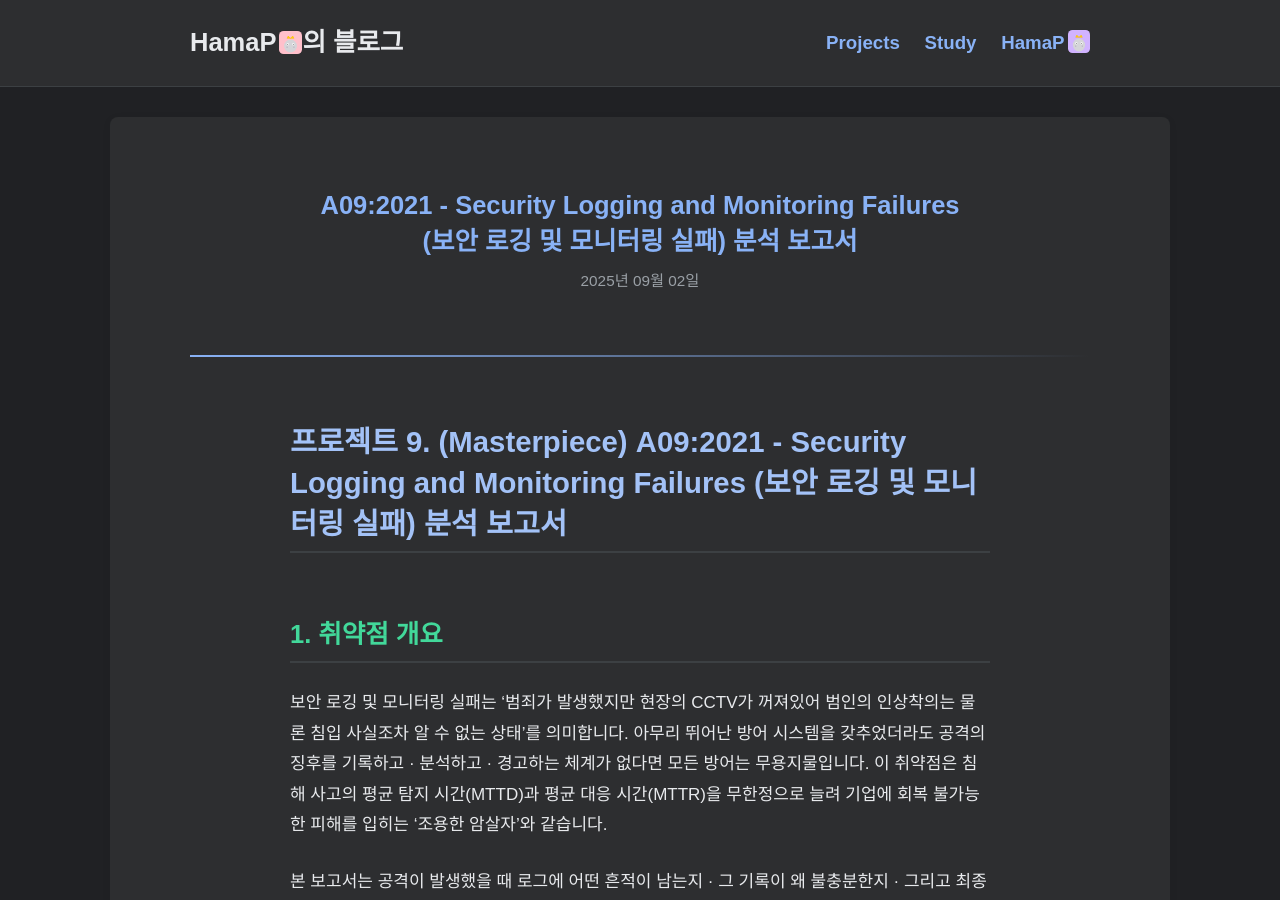
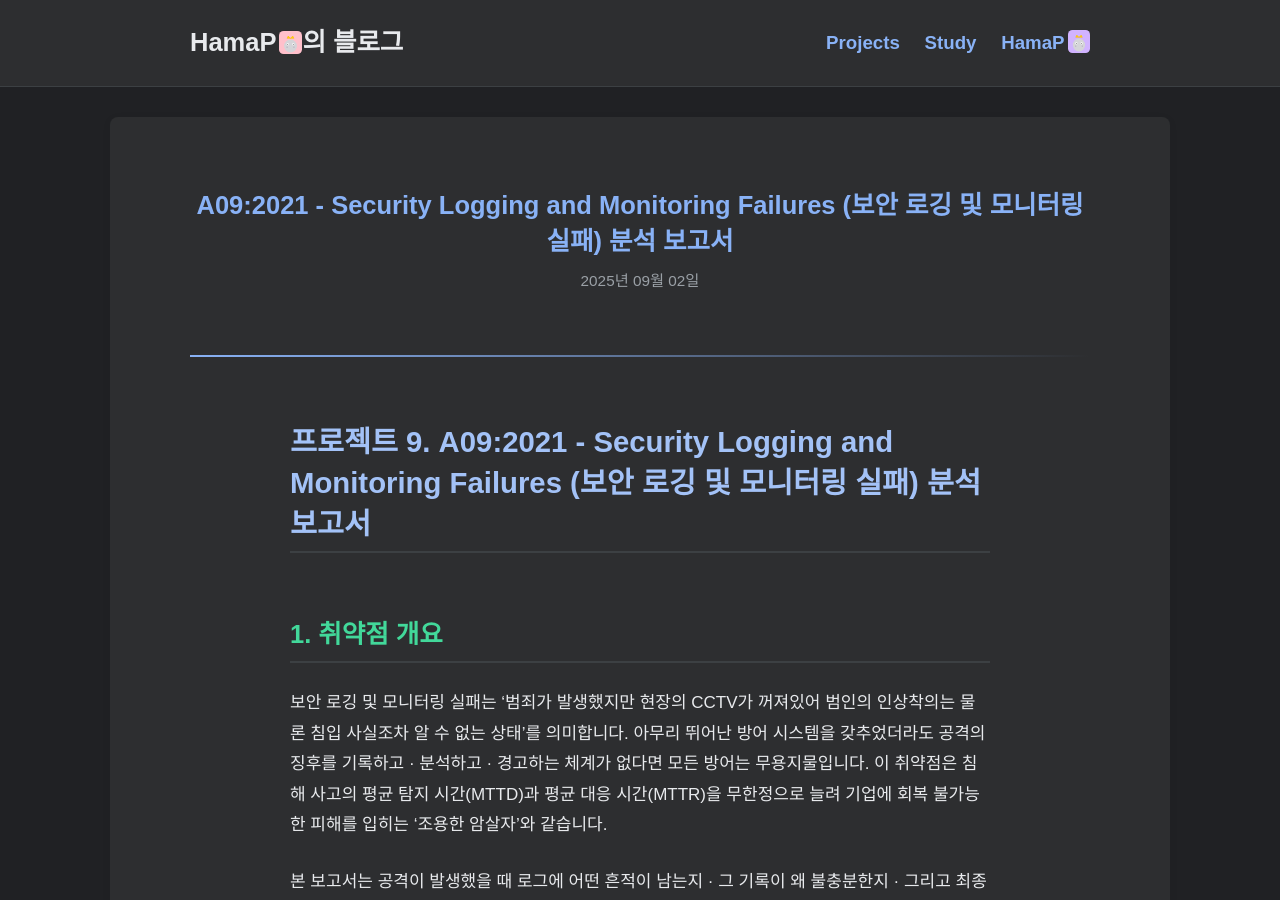
Before and after one commit to HamaP0/HamaP0.github.io, a Jekyll site: the page built from _posts/OWASP Top 10/2025-09-02-A09_Security Logging and Monitoring Failures.md, in a window 1280 px wide and 900 px high. Built offline with Jekyll 4.4.1, drawn with Linux system fonts in a browser that asks for light colours; some web fonts are replaced; some of the changed text lies outside the part shown.

Commit message:
Add files via upload

```diff
--- a/_posts/OWASP Top 10/2025-09-02-A09_Security Logging and Monitoring Failures.md
+++ b/_posts/OWASP Top 10/2025-09-02-A09_Security Logging and Monitoring Failures.md
@@ -1,12 +1,12 @@
 ---
 layout: post
-title: "A09:2021 - Security Logging and Monitoring Failures <br> (보안 로깅 및 모니터링 실패) 분석 보고서"
+title: "A09:2021 - Security Logging and Monitoring Failures (보안 로깅 및 모니터링 실패) 분석 보고서"
 date: 2025-09-02 17:00:00 +0900
 categories: [OWASP Top 10]
 ---
 ---
 
-### ***프로젝트 9. (Masterpiece) A09:2021 - Security Logging and Monitoring Failures (보안 로깅 및 모니터링 실패) 분석 보고서***
+### ***프로젝트 9. A09:2021 - Security Logging and Monitoring Failures (보안 로깅 및 모니터링 실패) 분석 보고서***
 
 ### 1. 취약점 개요
 
```
Also changed, not shown: _posts/OWASP Top 10/2025-08-30-A06_Vulnerable and Outdated Components.md (+1 -1 lines), _posts/OWASP Top 10/2025-08-31-A07_Identification and Authentication Failures.md (+1 -1 lines), _posts/OWASP Top 10/2025-09-01-A08_Software and Data Integrity Failures.md (+2 -2 lines), _posts/OWASP Top 10/2025-09-03-A10_Server-Side Request Forgery (SSRF).md (+2 -2 lines).
